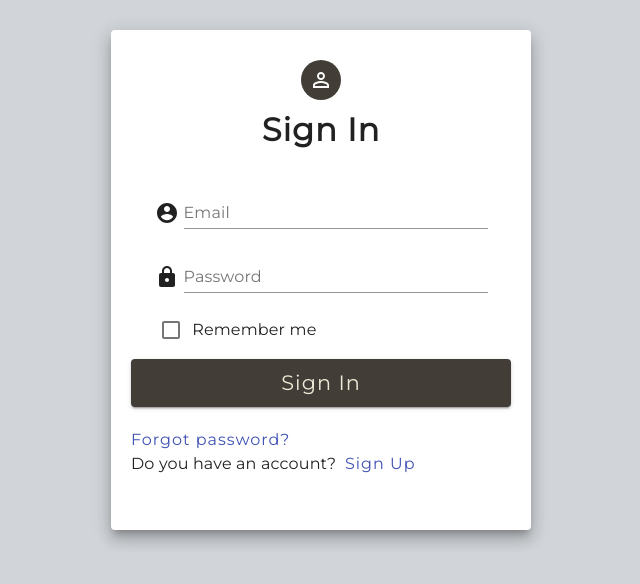
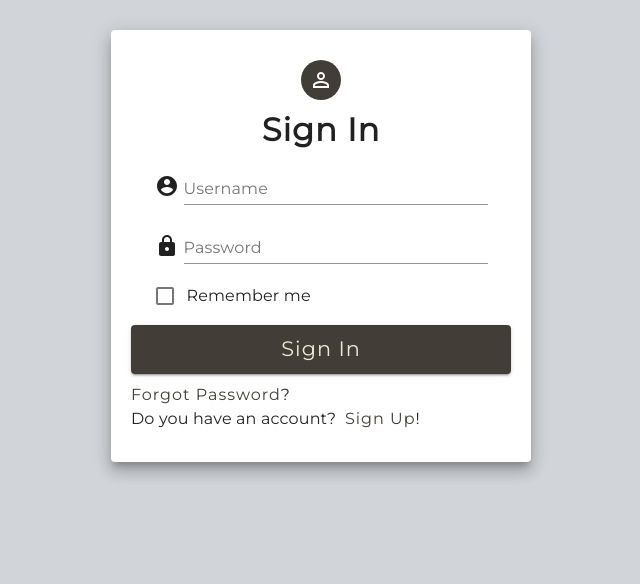
Before and after one commit to MAbdurahman/react-register-form-example, a React (Create React App) app: page / in a window 1280 px wide. Shown: the top 584 px of the page, without its empty margins (319-959 px from the left). Built offline with nearby package versions, Linux system fonts and the light colour scheme.

Commit message:
Complete SignIn.jsx and styles.js

```diff
--- a/src/components/sign-in/SignIn.jsx
+++ b/src/components/sign-in/SignIn.jsx
@@ -9,7 +9,7 @@ import useStyles from './styles';
 export default function SignIn() {
    const classes = useStyles();
    return (
-      <Grid>
+      <Grid className={classes.signin}>
          <Paper className={classes.signin__paperStyle} elevation={10}>
             <Grid className={classes.signin__heading} align='center' >
                <Avatar className={classes.signin__avatarStyle}><PersonOutlineIcon /></Avatar>
@@ -21,7 +21,7 @@ export default function SignIn() {
                   className={classes.signin__textFieldStyle}
                   type='email'
                   // id="input-with-icon-grid"
-                  label="Email"
+                  label="Username"
                />
             </Grid>
             <Grid className={classes.signin__textFieldContainer}>
@@ -53,17 +53,19 @@ export default function SignIn() {
             >
                Sign In
             </Button>
-            <Grid>
+            <Grid className={classes.signin__linkStyleContainer}>
                <Typography >
-                  <Link className={classes.linkStyle} href="#" >
-                     Forgot password?
+                  <Link className={classes.signin__linkStyle} href="#" >
+                     Forgot password
                   </Link>
+                  ?
                </Typography>
                <Typography>
                   Do you have an account?&nbsp;&nbsp;
-                  <Link className={classes.linkStyle} href="#" >
+                  <Link className={classes.signin__linkStyle} href="#" >
                      Sign Up
                   </Link>
+                  !
                </Typography>
             </Grid>
          </Paper>
--- a/src/components/sign-in/styles.js
+++ b/src/components/sign-in/styles.js
@@ -3,7 +3,6 @@ import { makeStyles } from '@material-ui/core/styles';
 export default makeStyles(theme => ({
 	signin: {
 		marginTop: '1.125em',
-		textAlign: 'center',
 		fontSize: '.7rem',
 	},
 	signin__avatarStyle: {
@@ -20,9 +19,11 @@ export default makeStyles(theme => ({
 		textTransform: 'capitalize',
 		backgroundColor: '#423E37',
 		color: '#EDEBD7',
+		transition: 'all .333s cubic-bezier(0.25, 0.45, 0.45, 0.95)',
 		'&:hover': {
 			backgroundColor: '#3F51B5',
 			color: '#FDEBD3',
+			textTransform: 'uppercase',
 		},
 	},
 	signin__formControlStyle: {
@@ -31,33 +32,44 @@ export default makeStyles(theme => ({
 		display: 'flex',
 		flexDirection: 'row',
 		justifyContent: 'flex-start',
-		[theme.breakpoints.down('xs')]: {
-			marginLeft: '.9em',
-		},
+		// [theme.breakpoints.down('xs')]: {
+		// 	marginLeft: '.9em',
+		// },
 	},
 	signin__heading: {
-		marginBottom: '2em',
+		marginBottom: '.7em',
 	},
 	signin__headingTitle: {
 		fontSize: '2rem',
 		fontWeight: 800,
 	},
 	signin__linkStyle: {
-		textDecoration: 'underline',
+
+		textDecoration: 'none',
+		textTransform: 'capitalize',
+		color: '#423E37',
+		transition: 'all .333s cubic-bezier(0.25, 0.45, 0.45, 0.95)',
 		'&:hover': {
-			color: '#423E37',
+			color: '#3F51B5',
+			textDecoration: 'none',
+			fontWeight: '900',
+			textTransform: 'uppercase',
+			letterSpacing: '1px',
 		},
-	},
+   },
+   signin__linkStyleContainer: {
+      marginTop: '-1em',
+      marginBottom: '1em',
+   },
 	signin__margin: {
 		margin: theme.spacing(1),
 		width: '100%',
 	},
 	signin__paperStyle: {
 		maxWidth: '420px',
+		maxHeight: '550px',
 		margin: '30px auto',
 		padding: '20px',
-		maxHeight: '75vh',
-		height: '500px',
 		// [theme.breakpoints.between('md', 'lg')]: {
 		//    height: '55px',
 		// }
--- a/src/components/sign-up/styles.js
+++ b/src/components/sign-up/styles.js
@@ -20,6 +20,7 @@ export default makeStyles(theme => ({
 		textTransform: 'capitalize',
 		backgroundColor: '#423E37',
 		color: '#EDEBD7',
+		transition: 'all .333s cubic-bezier(0.25, 0.45, 0.45, 0.95)',
 		'&:hover': {
 			backgroundColor: '#3F51B5',
 			color: '#FDEBD3',
@@ -38,8 +39,12 @@ export default makeStyles(theme => ({
 	signup__linkStyle: {
 		fontSize: '.66rem',
 		textDecoration: 'underline',
+		transition: 'all .333s cubic-bezier(0.25, 0.45, 0.45, 0.95)',
 		'&:hover': {
 			color: '#423E37',
+			fontSize: '.5rem',
+			letterSpacing: '1px',
+			textDecoration: 'none',
 		},
 	},
 	signup__paperStyle: {
--- a/src/index.css
+++ b/src/index.css
@@ -29,7 +29,7 @@
 body {
   overflow-x: hidden;
   width: 100vw;
-  height: fit-content;
+  height: 100vh;
   margin: 0;
   /* margin-bottom: 2em; */
   font-family: 'Montserrat', sans-serif;
```
